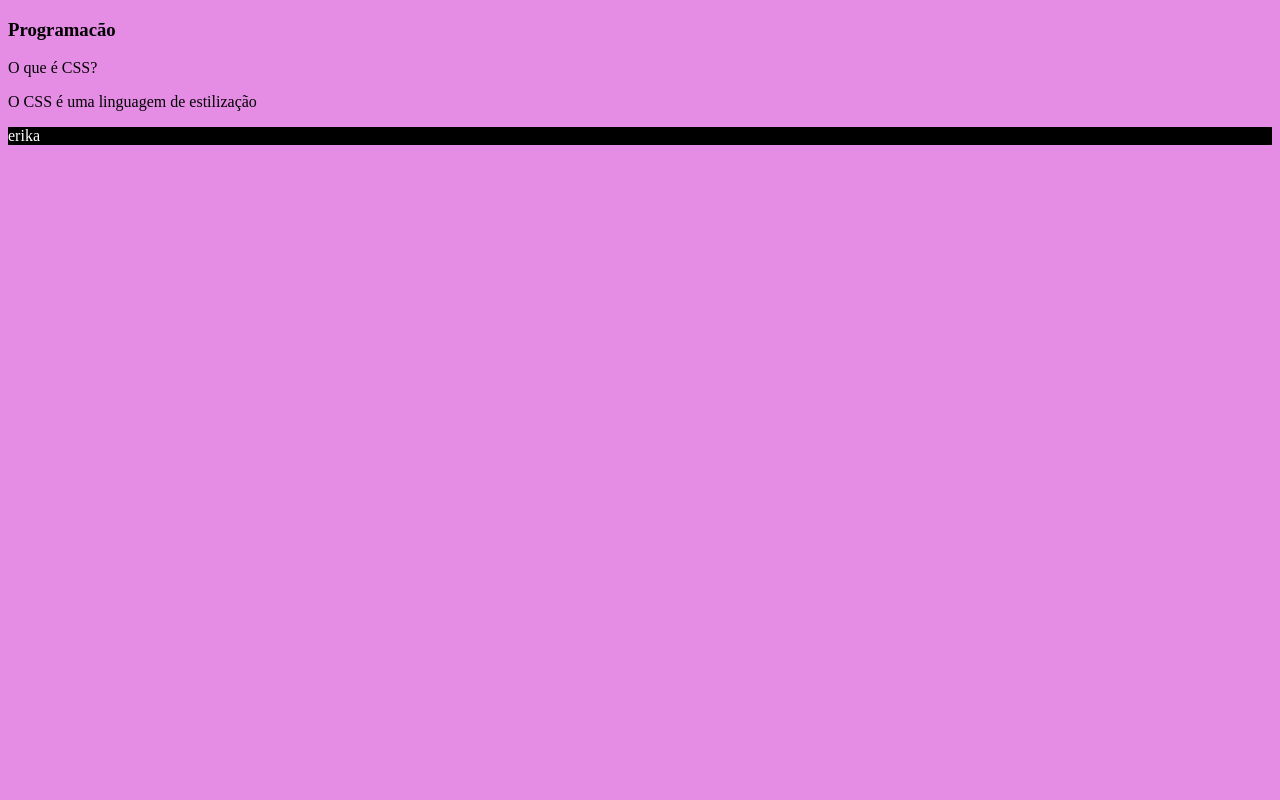
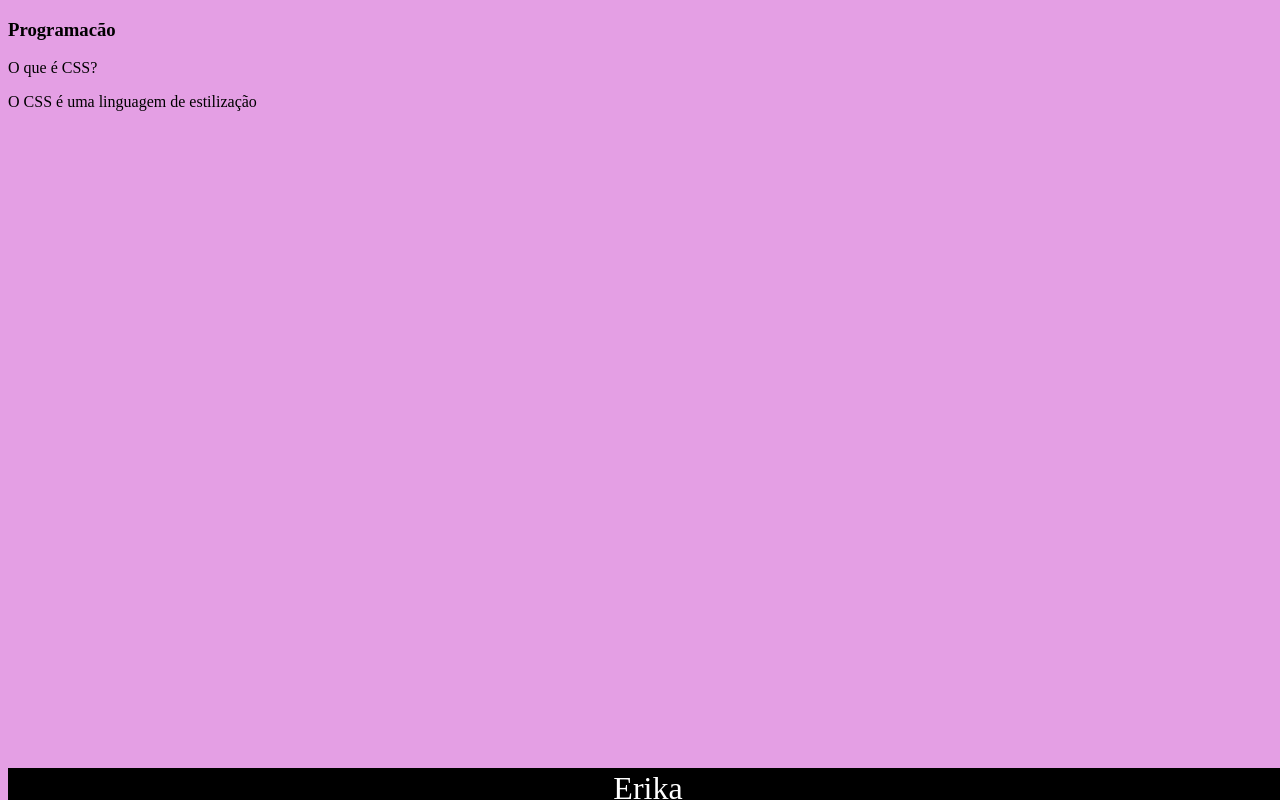
Before and after one commit to Raquelcorrea01/html, a plain HTML site: page index.html in a window 1280 px wide. Drawn offline with Linux system fonts and the light colour scheme.

Commit message:
Add files via upload

```diff
--- a/index.html
+++ b/index.html
@@ -20,7 +20,7 @@
 
         </div>
        <footer>
-        <p>erika</p>
+        <p>Erika</p>
        </footer>
 </body>
 </html>
--- a/style.css
+++ b/style.css
@@ -1,9 +1,19 @@
 body{
-    background-color: #e58ce5;
+    background-color: #e49fe4;
 
 }
 
 footer{
     background-color: black;
     color: white;
+    position: fixed;
+    bottom: 0;
+    width: 100%;
+    height: 2rem;
 }
+
+footer p {
+    text-align: center;
+    font-size: 2rem;
+    margin-top: 0.1rem;
+}
```
Also changed, not shown: 1 other file.
